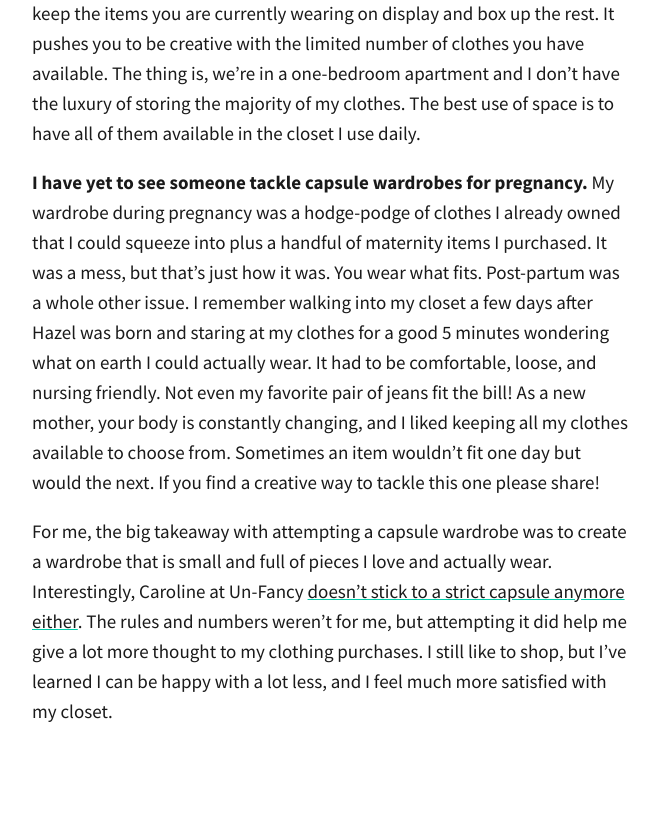
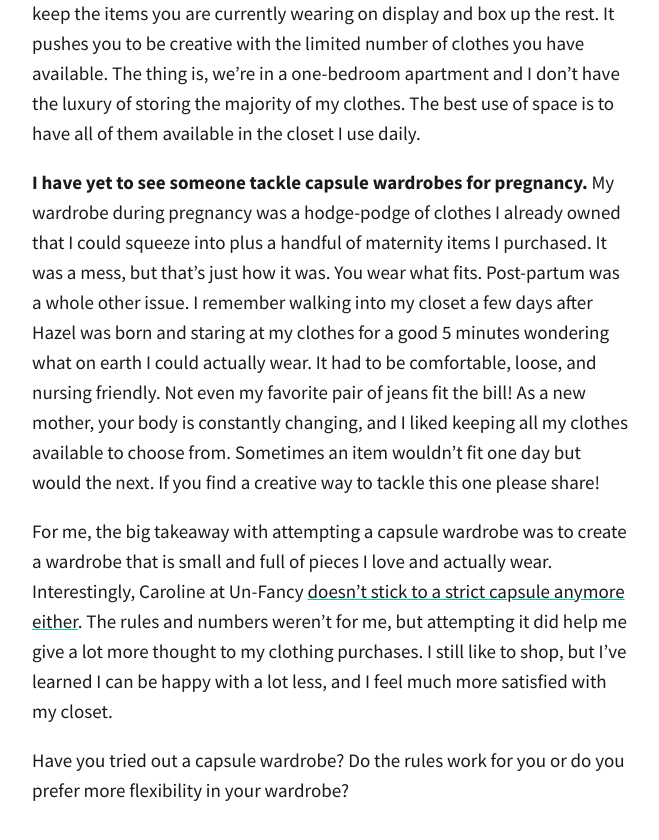
Before and after one commit to totiffany/totiffany.github.io, a Jekyll site: the page built from _posts/2018-03-22-What-I-Learned-From-Trying-A-Capsule-Wardrobe.md, in a window 1280 px wide and 900 px high, scrolled down 2903 px. Shown: the top 840 px of the window, without its empty margins (308-967 px from the left). Built offline with Jekyll 4.4.1, drawn with Linux system fonts in a browser that asks for light colours; our own code applies the rules of GitHub Pages for plain Markdown files; comment, search, counter and statistics services are not loaded.

Commit message:
Update 2018-03-22-What-I-Learned-From-Trying-A-Capsule-Wardrobe.md

```diff
--- a/_posts/2018-03-22-What-I-Learned-From-Trying-A-Capsule-Wardrobe.md
+++ b/_posts/2018-03-22-What-I-Learned-From-Trying-A-Capsule-Wardrobe.md
@@ -25,3 +25,5 @@ I found inspiration in [Project 333](https://bemorewithless.com/project-333/) an
 **I have yet to see someone tackle capsule wardrobes for pregnancy.** My wardrobe during pregnancy was a hodge-podge of clothes I already owned that I could squeeze into plus a handful of maternity items I purchased. It was a mess, but that's just how it was. You wear what fits. Post-partum was a whole other issue. I remember walking into my closet a few days after Hazel was born and staring at my clothes for a good 5 minutes wondering what on earth I could actually wear. It had to be comfortable, loose, and nursing friendly. Not even my favorite pair of jeans fit the bill! As a new mother, your body is constantly changing, and I liked keeping all my clothes available to choose from. Sometimes an item wouldn't fit one day but would the next. If you find a creative way to tackle this one please share!
 
 For me, the big takeaway with attempting a capsule wardrobe was to create a wardrobe that is small and full of pieces I love and actually wear. Interestingly, Caroline at Un-Fancy [doesn't stick to a strict capsule anymore either](http://www.un-fancy.com/about/). The rules and numbers weren't for me, but attempting it did help me give a lot more thought to my clothing purchases.  I still like to shop, but I've learned I can be happy with a lot less, and I feel much more satisfied with my closet.
+
+Have you tried out a capsule wardrobe? Do the rules work for you or do you prefer more flexibility in your wardrobe?
```
